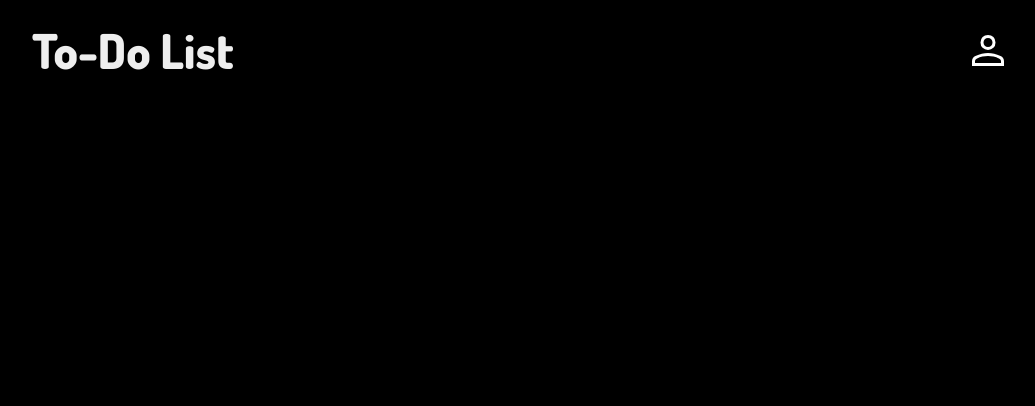
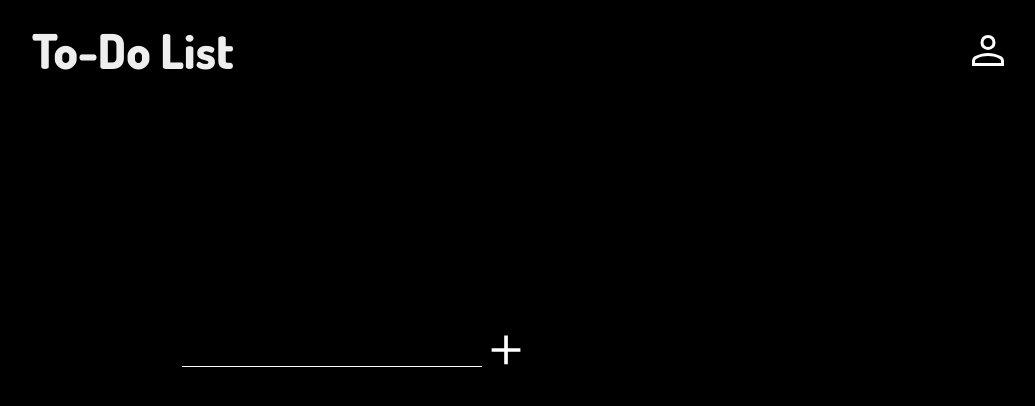
Before and after one commit to GavrilovaMilena/to-doList, an Angular app: page / in a window 1280 px wide. Shown: the top 406 px of the page, without its empty margins (118-1153 px from the left). Built offline with nearby package versions, Linux system fonts and the light colour scheme.

Commit message:
List component added

```diff
--- a/src/app/Header/header.component.css
+++ b/src/app/Header/header.component.css
@@ -1,8 +1,7 @@
 @import url('https://fonts.googleapis.com/css2?family=Dosis:wght@800&display=swap');
 
 header-component {
-  width: 100%;
-  padding: 0 150px;
+  display: flex;
 }
 
 .wrapper {
@@ -18,4 +17,16 @@ header-component {
 .header-title {
   font-weight: 800;
   font-size: 48px;
+  cursor: default;
 }
+
+svg {
+  fill: #fff;
+  transition: 1s ease-in-out;
+  cursor: pointer;
+}
+
+svg:hover {
+  fill: #6c6c6c;
+  transition: 1s ease-in-out;
+}
--- a/src/app/Header/header.component.html
+++ b/src/app/Header/header.component.html
@@ -1,4 +1,7 @@
 <div class='wrapper'>
-  <h1 class="header-title">To-Do List</h1>
-  <img src="../../assets/profile-icon.svg" alt="profile icon"/>
+  <h1 class='header-title'>To-Do List</h1>
+    <svg xmlns="http://www.w3.org/2000/svg" height="48" width="48">
+      <path
+        d="M24 23.95q-3.3 0-5.4-2.1-2.1-2.1-2.1-5.4 0-3.3 2.1-5.4 2.1-2.1 5.4-2.1 3.3 0 5.4 2.1 2.1 2.1 2.1 5.4 0 3.3-2.1 5.4-2.1 2.1-5.4 2.1ZM8 40v-4.7q0-1.9.95-3.25T11.4 30q3.35-1.5 6.425-2.25Q20.9 27 24 27q3.1 0 6.15.775 3.05.775 6.4 2.225 1.55.7 2.5 2.05.95 1.35.95 3.25V40Zm3-3h26v-1.7q0-.8-.475-1.525-.475-.725-1.175-1.075-3.2-1.55-5.85-2.125Q26.85 30 24 30t-5.55.575q-2.7.575-5.85 2.125-.7.35-1.15 1.075Q11 34.5 11 35.3Zm13-16.05q1.95 0 3.225-1.275Q28.5 18.4 28.5 16.45q0-1.95-1.275-3.225Q25.95 11.95 24 11.95q-1.95 0-3.225 1.275Q19.5 14.5 19.5 16.45q0 1.95 1.275 3.225Q22.05 20.95 24 20.95Zm0-4.5ZM24 37Z"/>
+    </svg>
 </div>
--- /dev/null
+++ b/src/app/List/list.component.css
@@ -0,0 +1,22 @@
+.wrapper {
+  display: flex;
+  width: 100%;
+}
+
+.input-container {
+  display: flex;
+  flex-direction: row;
+  padding: 0 150px;
+}
+
+.input-list {
+  border: none;
+  border-bottom: 1px solid #fff;
+  background: none;
+  width: 300px;
+  color: #fff;
+  font-size: 25px;
+  line-height: 20px;
+  height: 40px;
+  padding: 0;
+}
--- /dev/null
+++ b/src/app/List/list.component.html
@@ -0,0 +1,8 @@
+<div class='wrapper'>
+  <div class='input-container'>
+    <input type='text' class='input-list'/>
+    <svg xmlns="http://www.w3.org/2000/svg" height="48" width="48">
+      <path d="M22.2 38.35V25.8H9.65v-3.65H22.2V9.6h3.65v12.55H38.4v3.65H25.85v12.55Z"/>
+    </svg>
+  </div>
+</div>
--- /dev/null
+++ b/src/app/List/list.component.ts
@@ -0,0 +1,12 @@
+import { Component, ViewEncapsulation } from '@angular/core';
+
+@Component({
+  selector: 'list-component',
+  templateUrl: './list.component.html',
+  styleUrls: ['./list.component.css'],
+  encapsulation: ViewEncapsulation.None
+})
+
+export class ListComponent {
+
+}
--- a/src/app/app.component.css
+++ b/src/app/app.component.css
@@ -0,0 +1,3 @@
+.wrapper {
+  margin-top: 200px;
+}
--- a/src/app/app.component.html
+++ b/src/app/app.component.html
@@ -1,3 +1,4 @@
-<div class="wrapper">
-  <header-component></header-component>
+<header-component></header-component>
+<div class='wrapper'>
+  <list-component></list-component>
 </div>
--- a/src/app/app.module.ts
+++ b/src/app/app.module.ts
@@ -3,11 +3,13 @@ import { BrowserModule } from '@angular/platform-browser';
 
 import { AppComponent } from './app.component';
 import { HeaderComponent } from './Header/header.component';
+import { ListComponent } from './List/list.component';
 
 @NgModule({
   declarations: [
     AppComponent,
-    HeaderComponent
+    HeaderComponent,
+    ListComponent
   ],
   imports: [
     BrowserModule
--- a/src/styles.css
+++ b/src/styles.css
@@ -3,6 +3,7 @@ body {
   background-color: #000000;
   margin: 0;
   display: block;
+  padding: 0 150px;
 }
 
 h1 {
```
Also changed, not shown: src/assets/profile-icon.svg (deleted).
